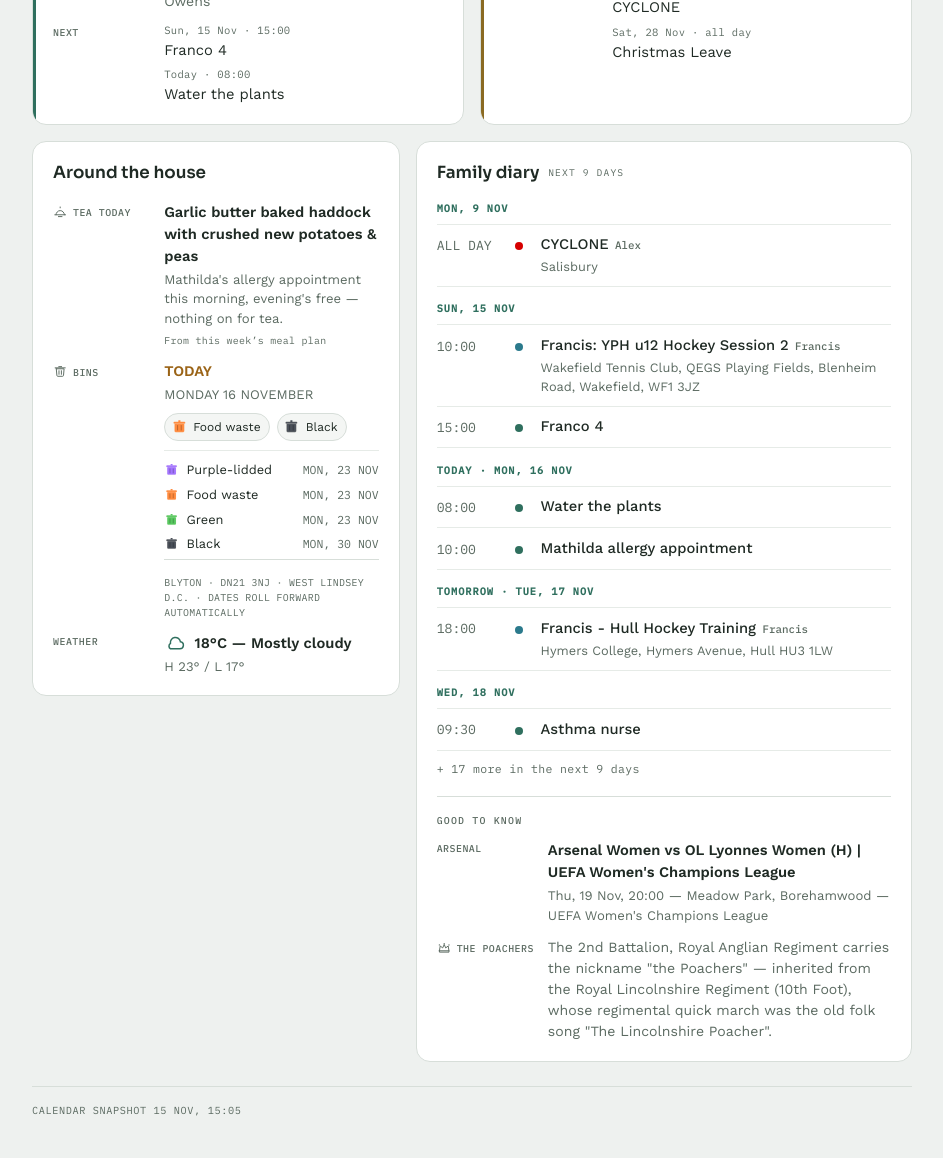
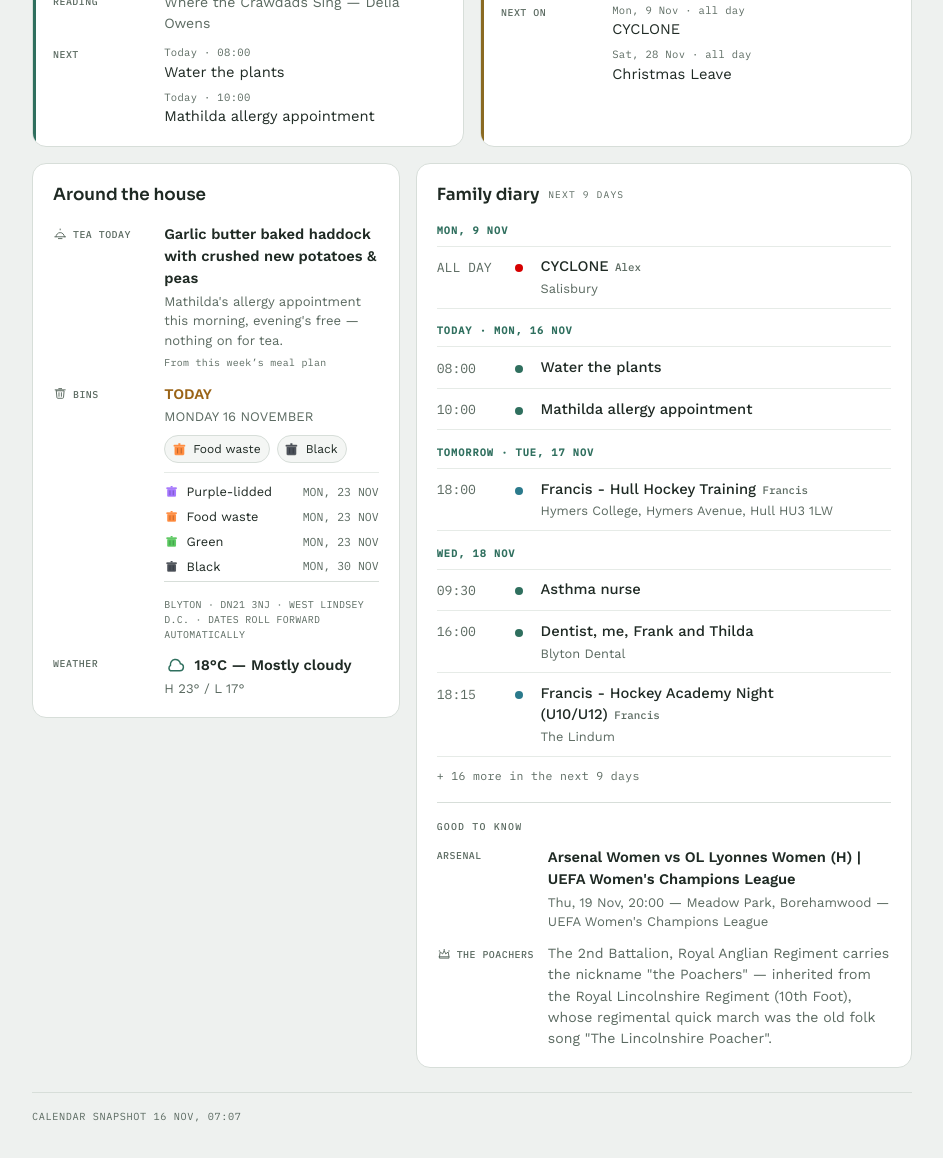
Before and after one commit to jesslangley4-ship-it/langley-board, a plain HTML site: page index.html in a window 1280 px wide. Shown: the part 904-2062 px from the top of the page, without its empty margins (168-1111 px from the left). Drawn offline with nearby package versions, Linux system fonts and the light colour scheme.

Commit message:
Board refresh 2026-11-16T07:07Z

```diff
--- a/index.html
+++ b/index.html
@@ -940,33 +940,8 @@
      The board reads this instead of calling window.claude / MCP, so it renders
      on a plain browser (the kitchen Raspberry Pi) with no Claude login. */
   var BAKED = {
-    "generatedISO": "2026-11-15T15:05:59.978Z",
+    "generatedISO": "2026-11-16T07:07:05.163Z",
     "primary": [
-      {
-        "summary": "Francis: YPH u12 Hockey Session 2",
-        "start": {
-          "dateTime": "2026-11-15T10:00:00Z",
-          "timeZone": "Europe/London"
-        },
-        "end": {
-          "dateTime": "2026-11-15T12:30:00Z",
-          "timeZone": "Europe/London"
-        },
-        "status": "confirmed",
-        "location": "Wakefield Tennis Club, QEGS Playing Fields, Blenheim Road, Wakefield, WF1 3JZ"
-      },
-      {
-        "summary": "Franco 4",
-        "start": {
-          "dateTime": "2026-11-15T15:00:00Z",
-          "timeZone": "Europe/London"
-        },
-        "end": {
-          "dateTime": "2026-11-15T17:00:00Z",
-          "timeZone": "Europe/London"
-        },
-        "status": "confirmed"
-      },
       {
         "summary": "Water the plants",
         "start": {
@@ -1150,35 +1125,23 @@
           "date": "2026-11-25"
         },
         "status": "confirmed"
+      },
+      {
+        "summary": "Francis - Hull Hockey Training",
+        "start": {
+          "dateTime": "2026-11-24T18:00:00Z",
+          "timeZone": "Europe/London"
+        },
+        "end": {
+          "dateTime": "2026-11-24T19:00:00Z",
+          "timeZone": "Europe/London"
+        },
+        "status": "confirmed",
+        "location": "Hymers College, Hymers Avenue, Hull HU3 1LW"
       }
     ],
     "familyTicker": [
       {
-        "summary": "Francis: YPH u12 Hockey Session 2",
-        "start": {
-          "dateTime": "2026-11-15T10:00:00Z",
-          "timeZone": "Europe/London"
-        },
-        "end": {
-          "dateTime": "2026-11-15T12:30:00Z",
-          "timeZone": "Europe/London"
-        },
-        "status": "confirmed",
-        "location": "Wakefield Tennis Club, QEGS Playing Fields, Blenheim Road, Wakefield, WF1 3JZ"
-      },
-      {
-        "summary": "Franco 4",
-        "start": {
-          "dateTime": "2026-11-15T15:00:00Z",
-          "timeZone": "Europe/London"
-        },
-        "end": {
-          "dateTime": "2026-11-15T17:00:00Z",
-          "timeZone": "Europe/London"
-        },
-        "status": "confirmed"
-      },
-      {
         "summary": "Water the plants",
         "start": {
           "dateTime": "2026-11-16T08:00:00Z",
@@ -1560,6 +1523,18 @@
         },
         "status": "confirmed",
         "location": "The Lindum"
+      },
+      {
+        "summary": "Francis - Humber County U13 Hockey Tournament",
+        "start": {
+          "dateTime": "2026-12-06T10:00:00Z",
+          "timeZone": "Europe/London"
+        },
+        "end": {
+          "dateTime": "2026-12-06T12:00:00Z",
+          "timeZone": "Europe/London"
+        },
+        "status": "confirmed"
       }
     ],
     "alex": [
@@ -1648,13 +1623,41 @@
     ],
     "arsenal": [
       {
-        "summary": "Arsenal Women vs London City Lionesses Women (H)",
-        "start": {
-          "dateTime": "2026-11-15T16:30:00Z",
-          "timeZone": "Europe/London"
-        },
-        "end": {
-          "dateTime": "2026-11-15T18:30:00Z",
+        "summary": "Arsenal Women vs OL Lyonnes Women (H) | UEFA Women's Champions League",
+        "start": {
+          "dateTime": "2026-11-19T20:00:00Z",
+          "timeZone": "Europe/London"
+        },
+        "end": {
+          "dateTime": "2026-11-19T22:00:00Z",
+          "timeZone": "Europe/London"
+        },
+        "status": "confirmed",
+        "location": "Meadow Park, Borehamwood",
+        "description": "UEFA Women's Champions League | Join in @ArsenalFCW"
+      },
+      {
+        "summary": "Newcastle United vs Arsenal (A)",
+        "start": {
+          "dateTime": "2026-11-21T17:30:00Z",
+          "timeZone": "Europe/London"
+        },
+        "end": {
+          "dateTime": "2026-11-21T19:30:00Z",
+          "timeZone": "Europe/London"
+        },
+        "status": "confirmed",
+        "location": "St. James' Park, Newcastle",
+        "description": "Premier League | Matchweek 11 | Watch live on UK - Sky Sports"
+      },
+      {
+        "summary": "Arsenal Women vs West Ham United Women (H)",
+        "start": {
+          "dateTime": "2026-11-22T14:30:00Z",
+          "timeZone": "Europe/London"
+        },
+        "end": {
+          "dateTime": "2026-11-22T16:30:00Z",
           "timeZone": "Europe/London"
         },
         "status": "confirmed",
@@ -1662,48 +1665,6 @@
         "description": "Barclays WSL | Join in @ArsenalFCW"
       },
       {
-        "summary": "Arsenal Women vs OL Lyonnes Women (H) | UEFA Women's Champions League",
-        "start": {
-          "dateTime": "2026-11-19T20:00:00Z",
-          "timeZone": "Europe/London"
-        },
-        "end": {
-          "dateTime": "2026-11-19T22:00:00Z",
-          "timeZone": "Europe/London"
-        },
-        "status": "confirmed",
-        "location": "Meadow Park, Borehamwood",
-        "description": "UEFA Women's Champions League | Join in @ArsenalFCW"
-      },
-      {
-        "summary": "Newcastle United vs Arsenal (A)",
-        "start": {
-          "dateTime": "2026-11-21T17:30:00Z",
-          "timeZone": "Europe/London"
-        },
-        "end": {
-          "dateTime": "2026-11-21T19:30:00Z",
-          "timeZone": "Europe/London"
-        },
-        "status": "confirmed",
-        "location": "St. James' Park, Newcastle",
-        "description": "Premier League | Matchweek 11 | Watch live on UK - Sky Sports. Join us for analysis and live commentary in The Breakdown Live on the Arsenal App and Arsenal.com"
-      },
-      {
-        "summary": "Arsenal Women vs West Ham United Women (H)",
-        "start": {
-          "dateTime": "2026-11-22T14:30:00Z",
-          "timeZone": "Europe/London"
-        },
-        "end": {
-          "dateTime": "2026-11-22T16:30:00Z",
-          "timeZone": "Europe/London"
-        },
-        "status": "confirmed",
-        "location": "Emirates Stadium, London",
-        "description": "Barclays WSL | Join in @ArsenalFCW"
-      },
-      {
         "summary": "Arsenal vs Borussia Dortmund (H)",
         "start": {
           "dateTime": "2026-11-24T20:00:00Z",
@@ -1856,6 +1817,20 @@
         "status": "confirmed",
         "location": "Selhurst Park, London",
         "description": "Premier League | Matchweek 17 | Watch live on UK - Sky Sports. Join us for analysis and live commentary in The Breakdown Live on the Arsenal App and Arsenal.com"
+      },
+      {
+        "summary": "Fulham vs Arsenal (A)",
+        "start": {
+          "dateTime": "2026-12-30T19:30:00Z",
+          "timeZone": "Europe/London"
+        },
+        "end": {
+          "dateTime": "2026-12-30T21:30:00Z",
+          "timeZone": "Europe/London"
+        },
+        "status": "confirmed",
+        "location": "Craven Cottage, London",
+        "description": "Premier League | Matchweek 18 | Watch live on UK - Sky Sports. Join us for analysis and live commentary in The Breakdown Live on the Arsenal App and Arsenal.com"
       }
     ]
   };
@@ -1894,13 +1869,12 @@
      date — if today isn't in the map, it falls back to '' (nothing planned)
      rather than showing a stale day. */
   var WEEK_MEAL_PLAN = {
-    "2026-11-15": { meal: "Bolognese (meal-drawer batch)", note: "This week's one meat night. Back from Francis's Wakefield hockey session by early afternoon \u2014 a good free evening to restock the freezer meal drawer, since both the frozen bolognese and curry have been used up recently. Alex away in Salisbury all week." },
     "2026-11-16": { meal: "Garlic butter baked haddock with crushed new potatoes & peas", note: "Mathilda's allergy appointment this morning, evening's free \u2014 nothing on for tea." },
     "2026-11-17": { meal: "Slow-cooker Mediterranean vegetable stew with butter beans & feta", note: "Hull hockey training 6-7pm (Hymers College) plus travel \u2014 slow cooker on by 9am so tea's ready for whoever's not driving, kept warm for the rest. Alex still away." },
     "2026-11-18": { meal: "Air-fryer peri-peri cod with sweet potato wedges & corn", note: "Dentist appointment for all three of you 4-5pm, then straight into Hockey Academy Night 6:15-7:45pm \u2014 air fryer gets tea done fast in the gap between." },
     "2026-11-19": { meal: "Fish pie with mashed potato topping", note: "Free evening, nothing on for tea \u2014 a cosy one to round off the week." }
   };
-  var WEEK_MEAL_PLAN_UPDATED = '2026-11-15T15:05:57Z';
+  var WEEK_MEAL_PLAN_UPDATED = '2026-11-16T07:07:01Z';
 
   var TEA_TONIGHT = (function(){
     var todayISO = ymdLocal(new Date());
```
Also changed, not shown: cal-arsenal.json (+16 -16 lines), cal-primary.json (+13 -27 lines), langley-board.template.html (+1 -2 lines).
